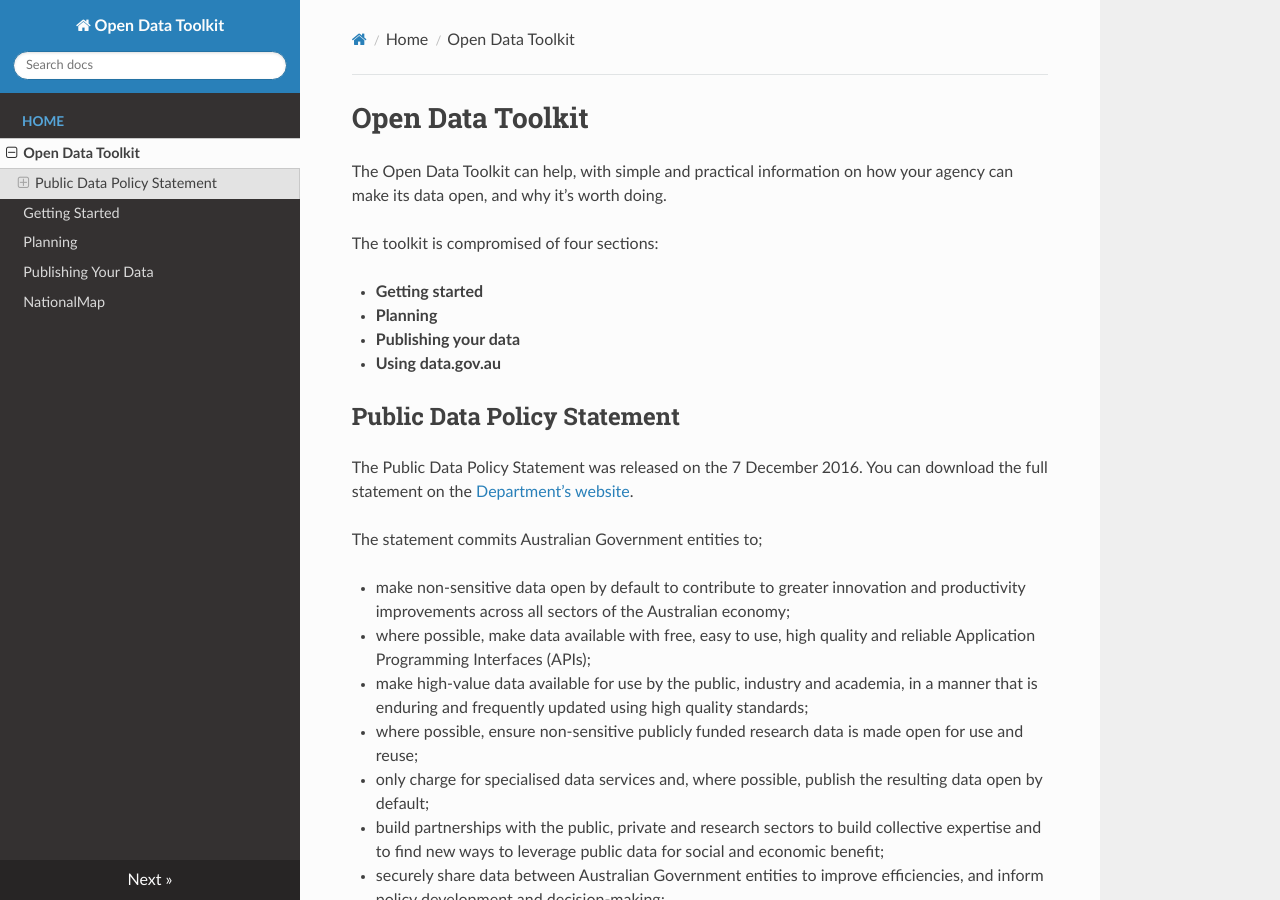
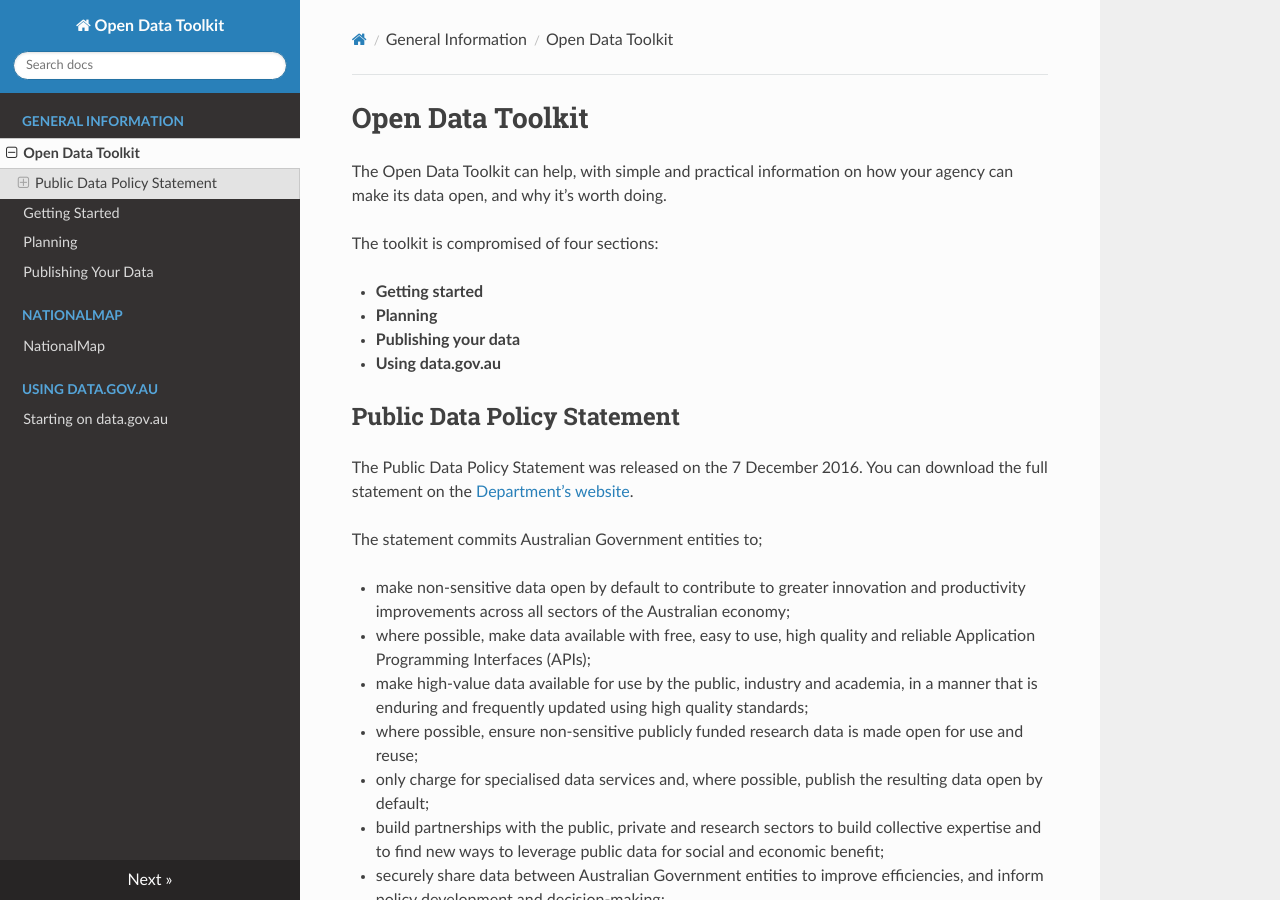
Before and after one commit to ajbar7/allan-toolkit-test, an MkDocs documentation site: the page built from docs/index.md, in a window 1280 px wide and 900 px high. Built offline with MkDocs 1.6.1, drawn with Linux system fonts in a browser that asks for light colours; nearby versions of some CDN libraries; old or Windows-style settings are respelled for this version of MkDocs.

Commit message:
Update mkdocs.yml

```diff
--- a/mkdocs.yml
+++ b/mkdocs.yml
@@ -1,10 +1,11 @@
 site_name: Open Data Toolkit
 pages:
-    - [index.md, Home, "Open Data Toolkit"]
-    - [getting-started.md, "Getting Started"]
-    - [planning.md, "Planning"]
-    - [publishing-your-data.md, "Publishing Your Data"]
-    - [nationalmap.md, "NationalMap"]
+    - [index.md, "General Information", "Open Data Toolkit"]
+    - [getting-started.md, "General Information", "Getting Started"]
+    - [planning.md, "General Information", "Planning"]
+    - [publishing-your-data.md, "General Information", "Publishing Your Data"]
+    - [nationalmap.md, "NationalMap", "NationalMap"]
+    - [data-gov-au-starting.md, "Using data.gov.au", "Starting on data.gov.au"]
 theme: readthedocs
 site_favicon: imgs/favicon.ico
 google_analytics:
```
